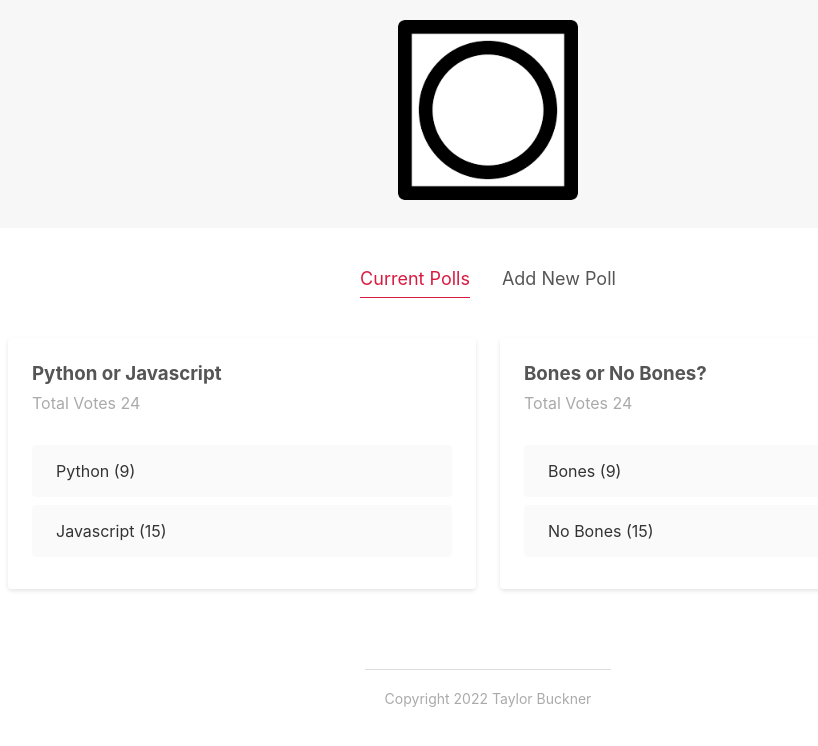
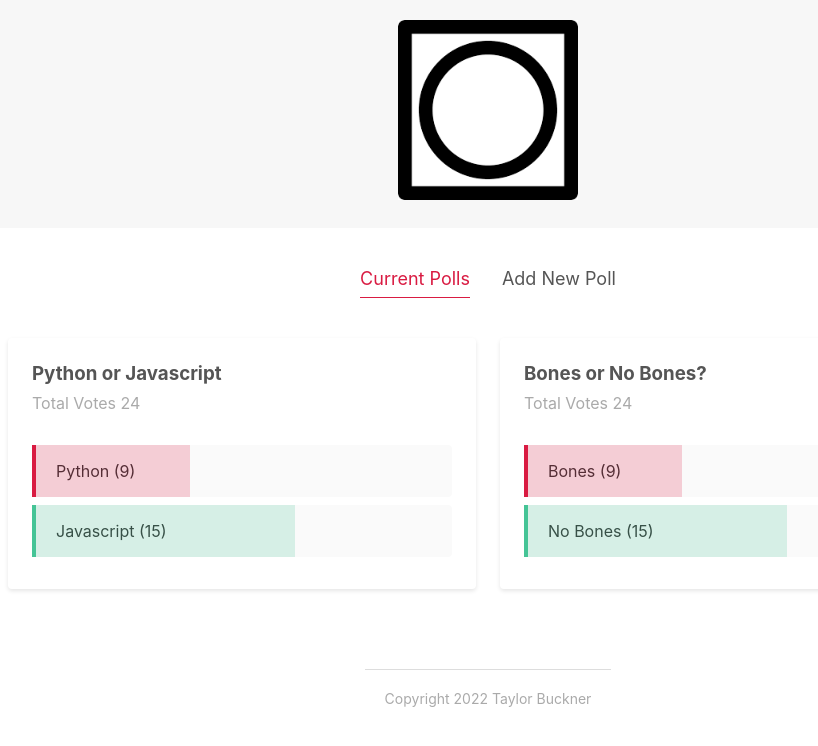
Before and after one commit to tabuckner/svelte-polling, a Svelte app: page / in a window 1280 px wide. Shown: the top 746 px of the page, without its empty margins (152-970 px from the left). Built offline with nearby package versions, Linux system fonts and the light colour scheme.

Commit message:
Added vote percentage bars.

```diff
--- a/src/components/PollListItem.svelte
+++ b/src/components/PollListItem.svelte
@@ -9,6 +9,10 @@
 
   // Reactive Values
   $: totalVotes = poll.votesA + poll.votesB;
+  $: widths = {
+    a: poll.votesA / totalVotes * 100,
+    b: poll.votesB / totalVotes * 100,
+  };
 
   const onClickAnswer = (option: string, id: number) => {
     dispatch("vote", { option, id });
@@ -20,11 +24,11 @@
     <h3>{poll.question}</h3>
     <p>Total Votes {totalVotes}</p>
     <div class="answer" on:click={() => onClickAnswer("a", poll.id)}>
-      <div class="percent percent-a" />
+      <div class="percent percent-a" style="width: {widths.a}%" />
       <span>{poll.answerA} ({poll.votesA})</span>
     </div>
     <div class="answer" on:click={() => onClickAnswer("b", poll.id)}>
-      <div class="percent percent-b" />
+      <div class="percent percent-b" style="width: {widths.b}%" />
       <span>{poll.answerB} ({poll.votesB})</span>
     </div>
   </div>
@@ -59,4 +63,20 @@
     display: inline-block;
     padding: 16px 24px;
   }
+
+  .percent {
+    height: 100%;
+    position: absolute;
+    box-sizing: border-box;
+  }
+
+  .percent-a {
+    border-left: 4px solid #d91b42;
+    background-color: rgba(217, 27, 66, 0.2);
+  }
+
+  .percent-b {
+    border-left: 4px solid #45c496;
+    background-color: rgba(69, 195, 150, 0.2);
+  }
 </style>
```
